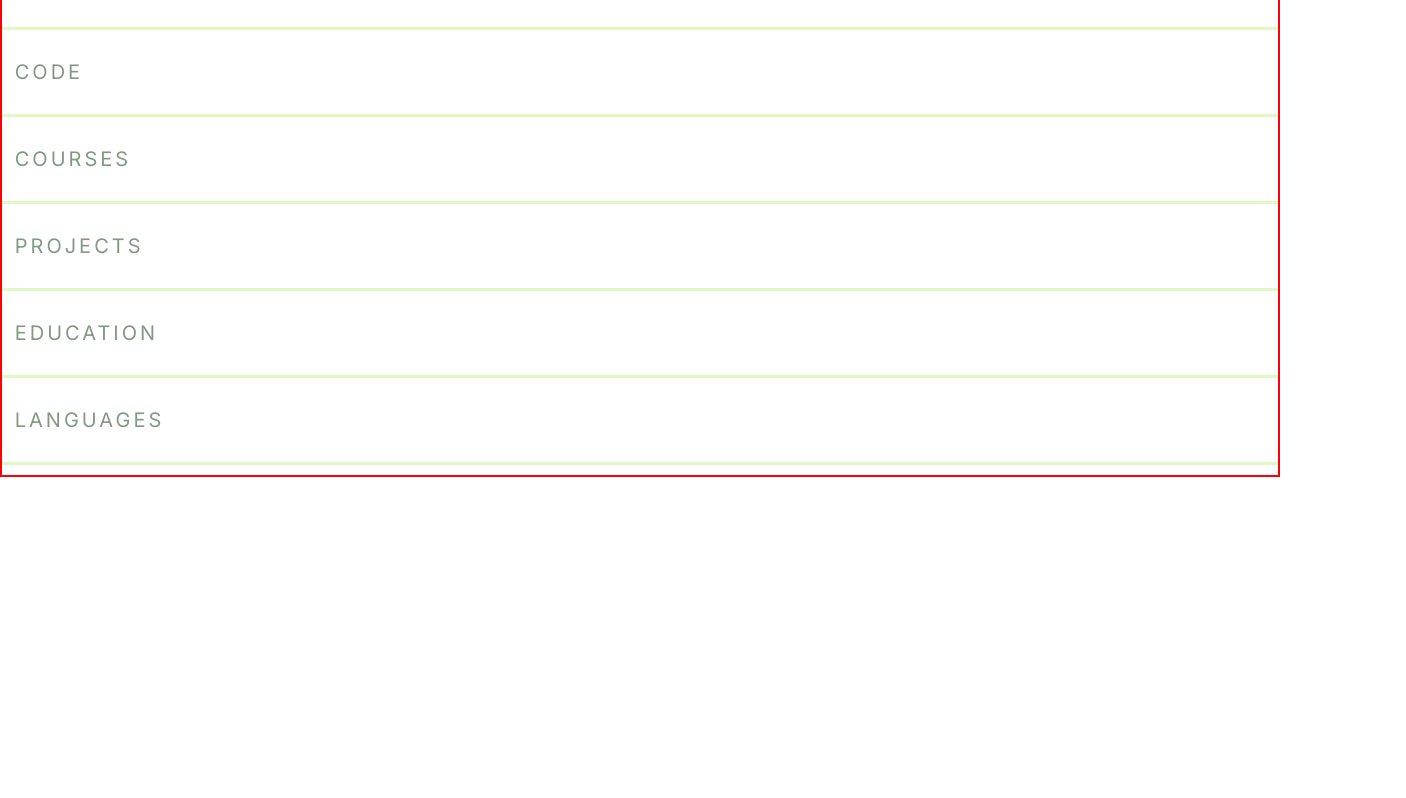
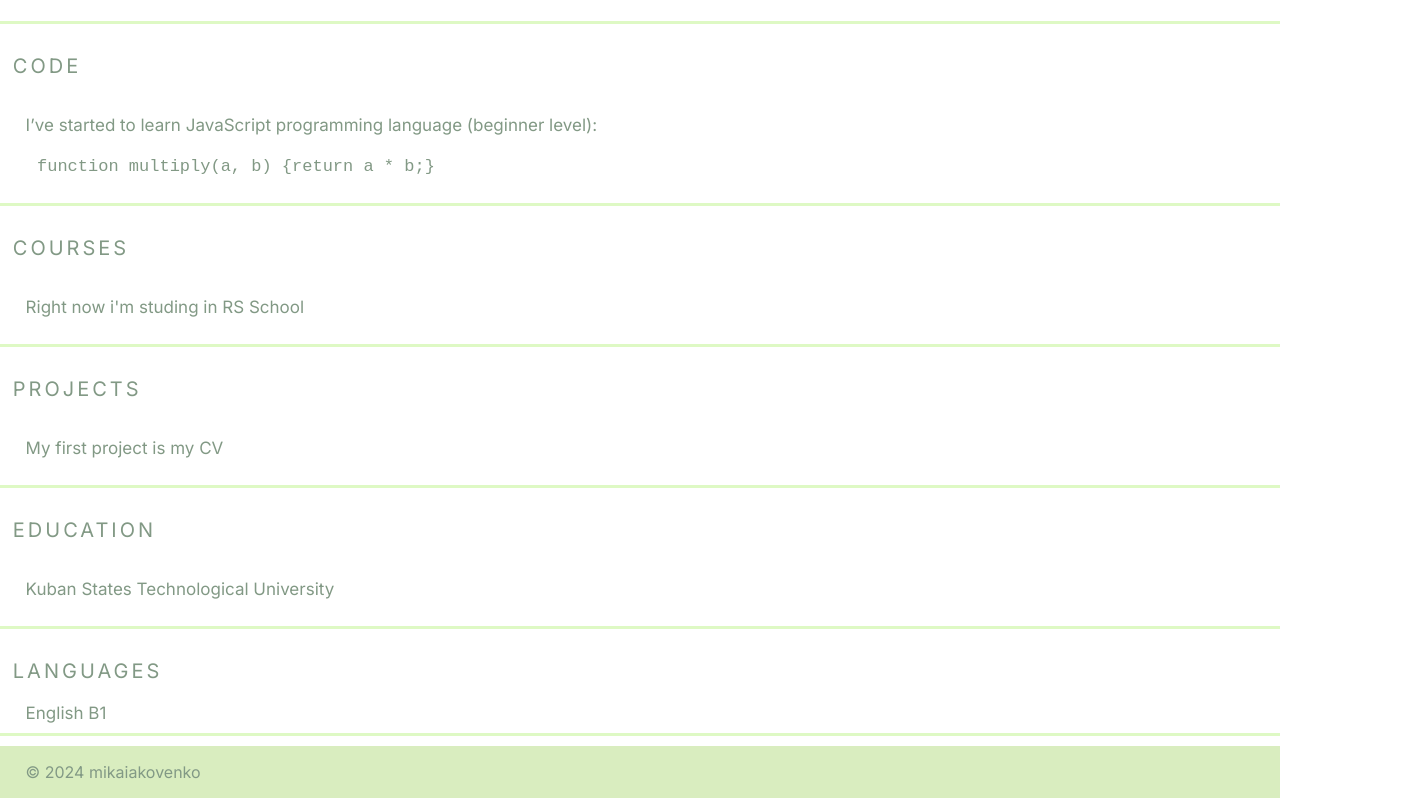
Before and after one commit to yakovenko79/rsschool-cv, a plain HTML site: page index.html in a window 1280 px wide. Shown: the part 998-1796 px from the top of the page, 1406 px wide, since content can reach past the window. Before the commit the page ends 1475 px from the top, so only its background shows below. Drawn offline with Linux system fonts and the light colour scheme.

Commit message:
feat: fill cv content

```diff
--- a/index.html
+++ b/index.html
@@ -3,8 +3,8 @@
 <head>
     <meta charset="UTF-8">
     <meta name="viewport" content="width=device-width, initial-scale=1.0">
-    <link rel="stylesheet" href="style.css" />
-    <link rel="icon" href="assets/favicon.ico" />
+    <link rel="stylesheet" href="style.css">
+    <link rel="icon" href="assets/favicon.ico">
     <link rel="preconnect" href="https://fonts.googleapis.com">
     <link rel="preconnect" href="https://fonts.gstatic.com" crossorigin>
     <link href="https://fonts.googleapis.com/css2?family=Inter:wght@100..900&display=swap" rel="stylesheet">
@@ -28,16 +28,16 @@
         </div>
     </header>
 
-    <h1>IAKOVENKO MIKHAIL</h1>
-    <h2>Frontend developer</h2>
-    <div class="col-md-6" style="margin-top: -15%; position: inherit;">
-    <img src="assets/mikhail50.jpg" alt="my photo"/>
-    </div>
+
 
     <main class = "main">
         <div class="container main-container section-title">
+            <h1>IAKOVENKO MIKHAIL</h1>
+            <h2>Frontend developer</h2>
+            <div class="col-md-6" style="margin-top: -18%; position: inherit;">
+                <img src="assets/mikhail50.jpg" alt="my photo"/>
+            </div>
             <hr width="100" size="10" color="#DEF9C4">
-            <!-- <section class="section section-title" id="profile">YAKOVENKO MIKHAIL</section>             -->
             <section class="section" id="contacts"><p>Contacts</p></section>
                 <ul>
                     <li>
@@ -82,22 +82,52 @@
                 </ul>
                 <hr width="100" size="5" color="#DEF9C4">
             <section class="section" id="code"><p>Code</p></section>
+            <p class="text-section">
+                I’ve started to learn JavaScript programming language (beginner level):<br>
+                <br>
+                <code>
+                    function multiply(a, b) {return a * b;}
+                </code>
+            </p>
             <hr width="100" size="5" color="#DEF9C4">
-            <section class="section" id="courses"><p>Courses</p></section>
+            <section class="section" id="courses">
+                <p>Courses</p>
+            </section>
+            <article>
+                <p>
+                    Right now i'm studing in RS School
+                </p>
+            </article>
+
             <hr width="100" size="5" color="#DEF9C4">
-            <section class="section" id="projects"><p>Projects</p></section>
+            <section class="section" id="projects">
+                <p>Projects</p>
+            </section>
+            <article><p>My first project is my CV</p></article><br>
+
             <hr width="100" size="5" color="#DEF9C4">
             <section class="section" id="education"><p>Education</p></section>
+            <article>
+                <p>
+                    Kuban States Technological University
+                </p>
+            </article>
             <hr width="100" size="5" color="#DEF9C4">
             <section class="section" id="languages"><p>Languages</p></section>
+            <article>
+                English B1
+            </article>
             <hr width="100" size="5" color="#DEF9C4">
         </div>
     </main>
 
 
     <footer class = "footer">
-        <div class="container"></div>
+        <div class="container foot">
+            <p class="foo">
+                &#169; 2024 mikaiakovenko
+            </p>
+        </div>
     </footer>
-
 </body>
 </html>
--- a/style.css
+++ b/style.css
@@ -1,7 +1,6 @@
 html, body {
   font-family: Inter, sans-serif;
   font-size: 16px;
-        border: 1px solid red;
   min-height: 100vh;
   margin: 0;
   padding: 0;
@@ -130,3 +129,42 @@ article {
   max-width: 70%;
   margin-left: 2%;
 }
+
+code {
+  font-size: 17px;
+  letter-spacing: normal;
+  text-transform: none;
+  max-width: 70%;
+  margin-left: 2%;
+}
+
+.text-section {
+  font-size: 17px;
+  letter-spacing: normal;
+  text-transform: none;
+  max-width: 70%;
+  margin-left: 2%;
+}
+
+.project-link {
+  text-transform: lowercase;
+  margin-top: 2%;
+}
+
+img {
+  margin-left: 2%;
+  margin-top: 2%;
+}
+
+.foot {
+  display: flex;
+  justify-content: flex-start;
+  align-items: left;
+  list-style: none;
+  background-color: #D9EDBF;
+}
+
+.foo {
+  margin-left: 2%;
+  color: #829985;
+}
```
Lines whose indentation alone changed are shown as unchanged.
